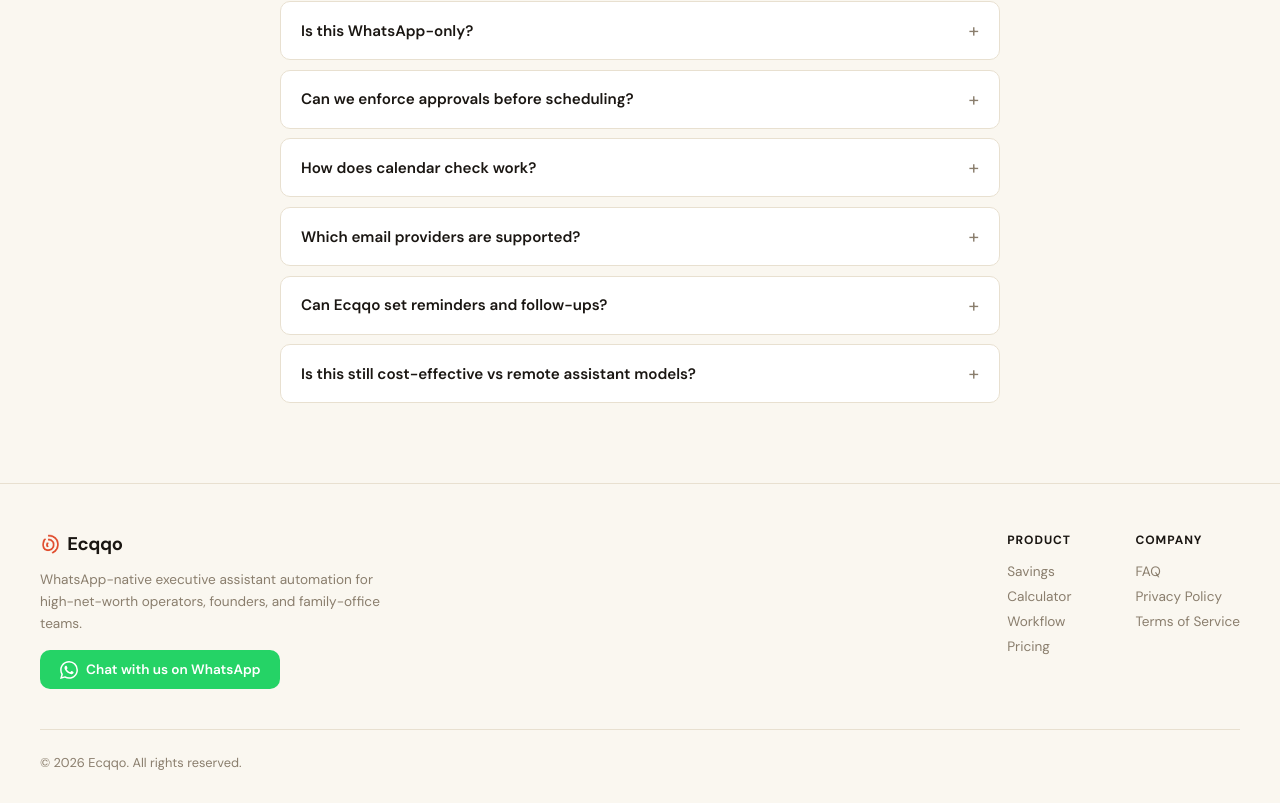
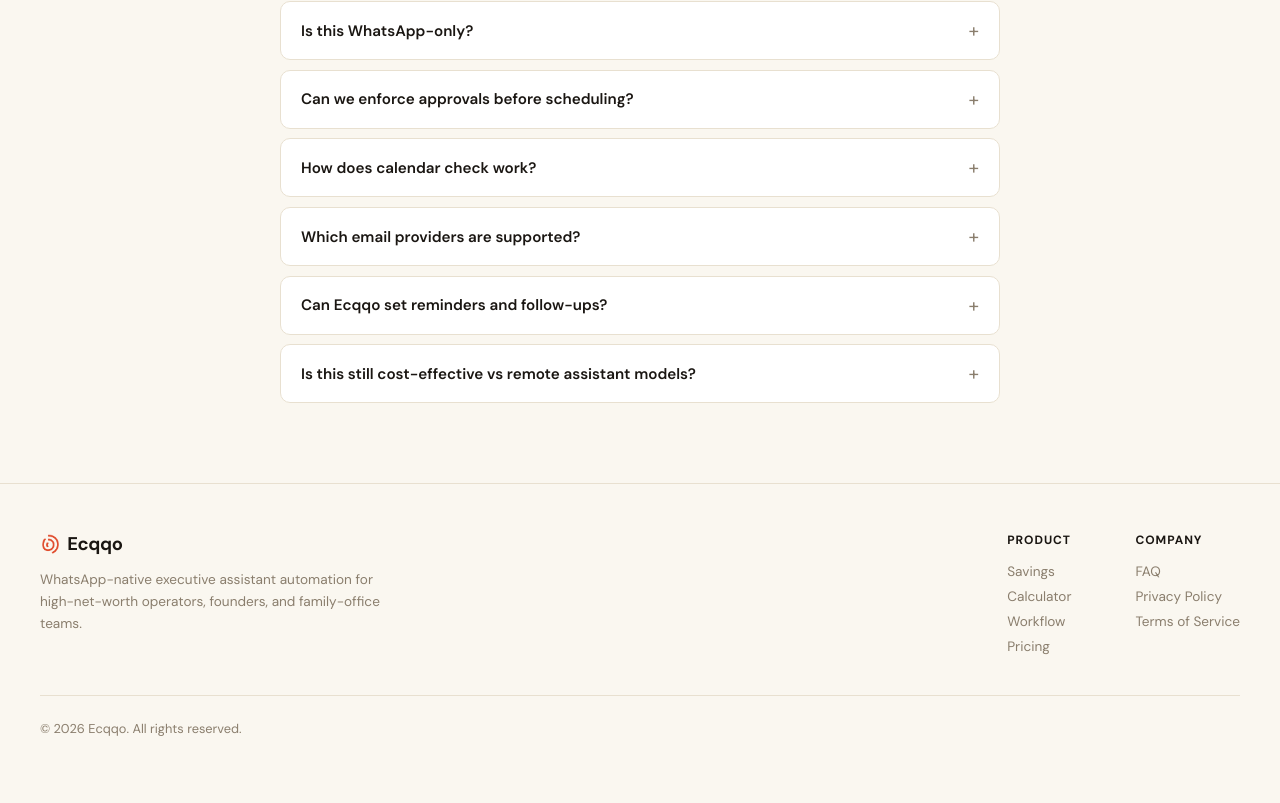
Before and after one commit to alilibx/ecqo, a React (Vite) app in the folder landing/: page / in a window 1280 px wide. Shown: the part 4752-5555 px from the top of the page. After the commit the page ends 5521 px from the top, so only its background shows below. Built offline with nearby package versions, Linux system fonts and the light colour scheme; no server answers.

Commit message:
Remove commented-out WhatsApp call-to-action link in the footer of the Home component for cleaner code and improved readability.

```diff
--- a/landing/src/pages/Home.tsx
+++ b/landing/src/pages/Home.tsx
@@ -970,10 +970,10 @@
             <div className="footer-brand">
               <a className="brand" href="#"><img src="/logos/logo-icon.png" alt="" className="brand-icon" />{t.brandName}</a>
               <p>{t.footer.description}</p>
-              <a className="footer-wa-cta" href="https://wa.me/message/ecqqo" target="_blank" rel="noopener noreferrer">
+              {/* <a className="footer-wa-cta" href="https://wa.me/message/ecqqo" target="_blank" rel="noopener noreferrer">
                 <svg viewBox="0 0 24 24" fill="currentColor"><path d="M17.472 14.382c-.297-.149-1.758-.867-2.03-.967-.273-.099-.471-.148-.67.15-.197.297-.767.966-.94 1.164-.173.199-.347.223-.644.075-.297-.15-1.255-.463-2.39-1.475-.883-.788-1.48-1.761-1.653-2.059-.173-.297-.018-.458.13-.606.134-.133.298-.347.446-.52.149-.174.198-.298.298-.497.099-.198.05-.371-.025-.52-.075-.149-.669-1.612-.916-2.207-.242-.579-.487-.5-.669-.51-.173-.008-.371-.01-.57-.01-.198 0-.52.074-.792.372-.272.297-1.04 1.016-1.04 2.479 0 1.462 1.065 2.875 1.213 3.074.149.198 2.096 3.2 5.077 4.487.709.306 1.262.489 1.694.625.712.227 1.36.195 1.871.118.571-.085 1.758-.719 2.006-1.413.248-.694.248-1.289.173-1.413-.074-.124-.272-.198-.57-.347m-5.421 7.403h-.004a9.87 9.87 0 01-5.031-1.378l-.361-.214-3.741.982.998-3.648-.235-.374a9.86 9.86 0 01-1.51-5.26c.001-5.45 4.436-9.884 9.888-9.884 2.64 0 5.122 1.03 6.988 2.898a9.825 9.825 0 012.893 6.994c-.003 5.45-4.437 9.884-9.885 9.884m8.413-18.297A11.815 11.815 0 0012.05 0C5.495 0 .16 5.335.157 11.892c0 2.096.547 4.142 1.588 5.945L.057 24l6.305-1.654a11.882 11.882 0 005.683 1.448h.005c6.554 0 11.89-5.335 11.893-11.893a11.821 11.821 0 00-3.48-8.413z"/></svg>
                 {t.footer.whatsappCta}
-              </a>
+              </a> */}
             </div>
             <div className="footer-links">
               <div className="footer-col">
```
